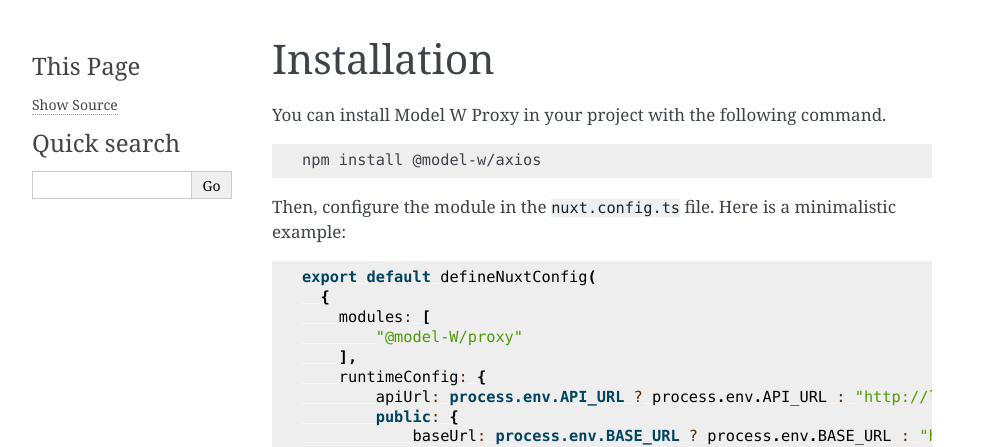
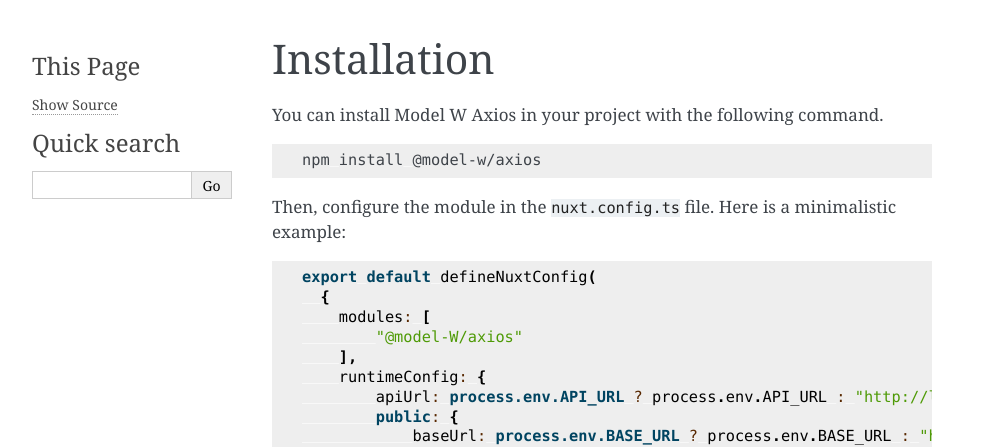
Before and after one commit to ModelW/axios-ts, a Sphinx documentation site: the page built from doc/source/installation.md, in a window 1280 px wide. Shown: the top 447 px of the page, without its empty margins (148-1140 px from the left). Built offline with Sphinx 7.4.7, drawn with Linux system fonts in a browser that asks for light colours.

Commit message:
Fix typos

````diff
--- a/doc/source/installation.md
+++ b/doc/source/installation.md
@@ -1,6 +1,6 @@
 # Installation
 
-You can install Model W Proxy in your project with the following command.
+You can install Model W Axios in your project with the following command.
 
 ```shell
 npm install @model-w/axios
@@ -13,7 +13,7 @@
 export default defineNuxtConfig(
   {
     modules: [
-        "@model-W/proxy"
+        "@model-W/axios"
     ],
     runtimeConfig: {
         apiUrl: process.env.API_URL ? process.env.API_URL : "http://localhost:3000",
````
